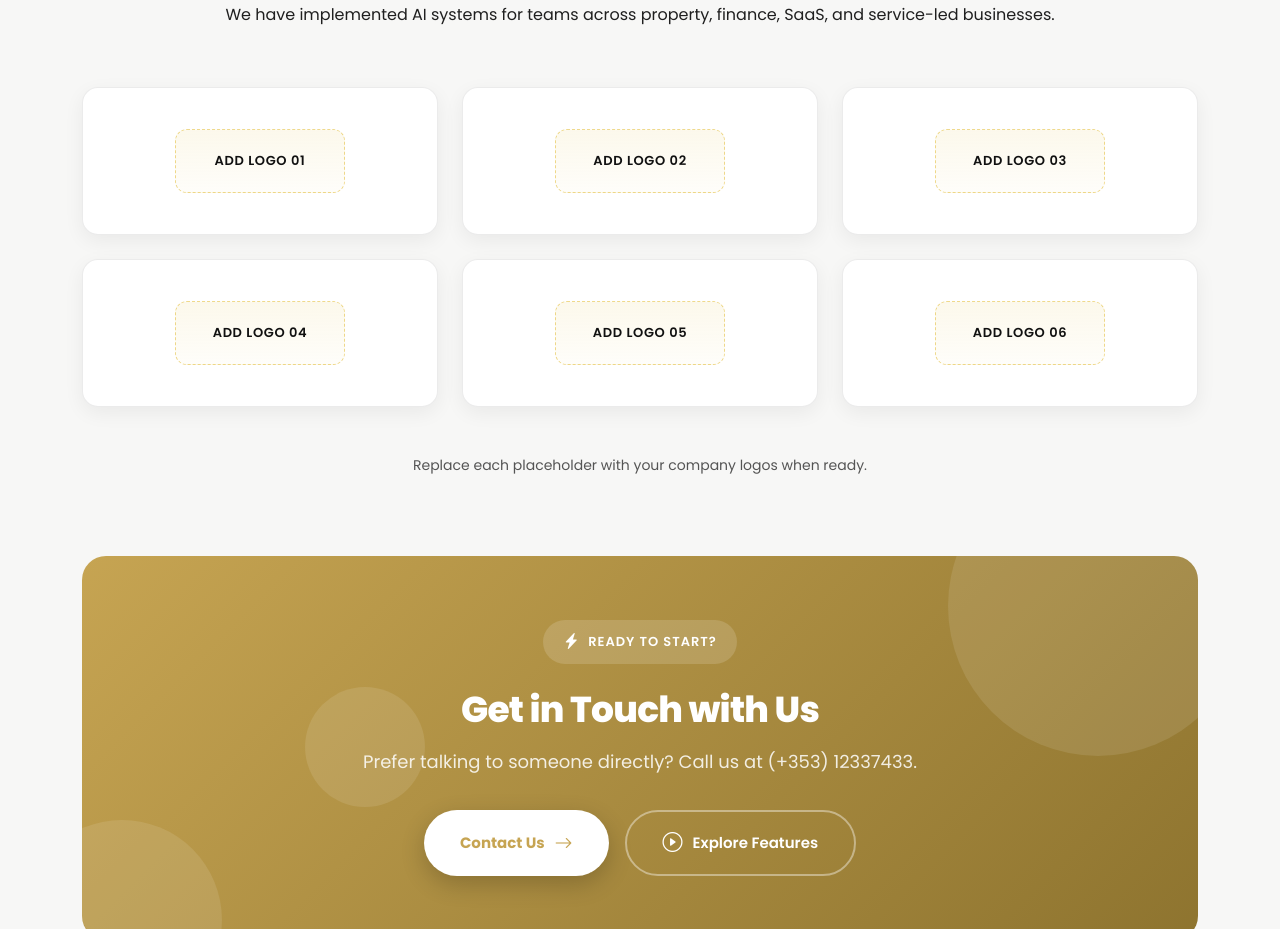
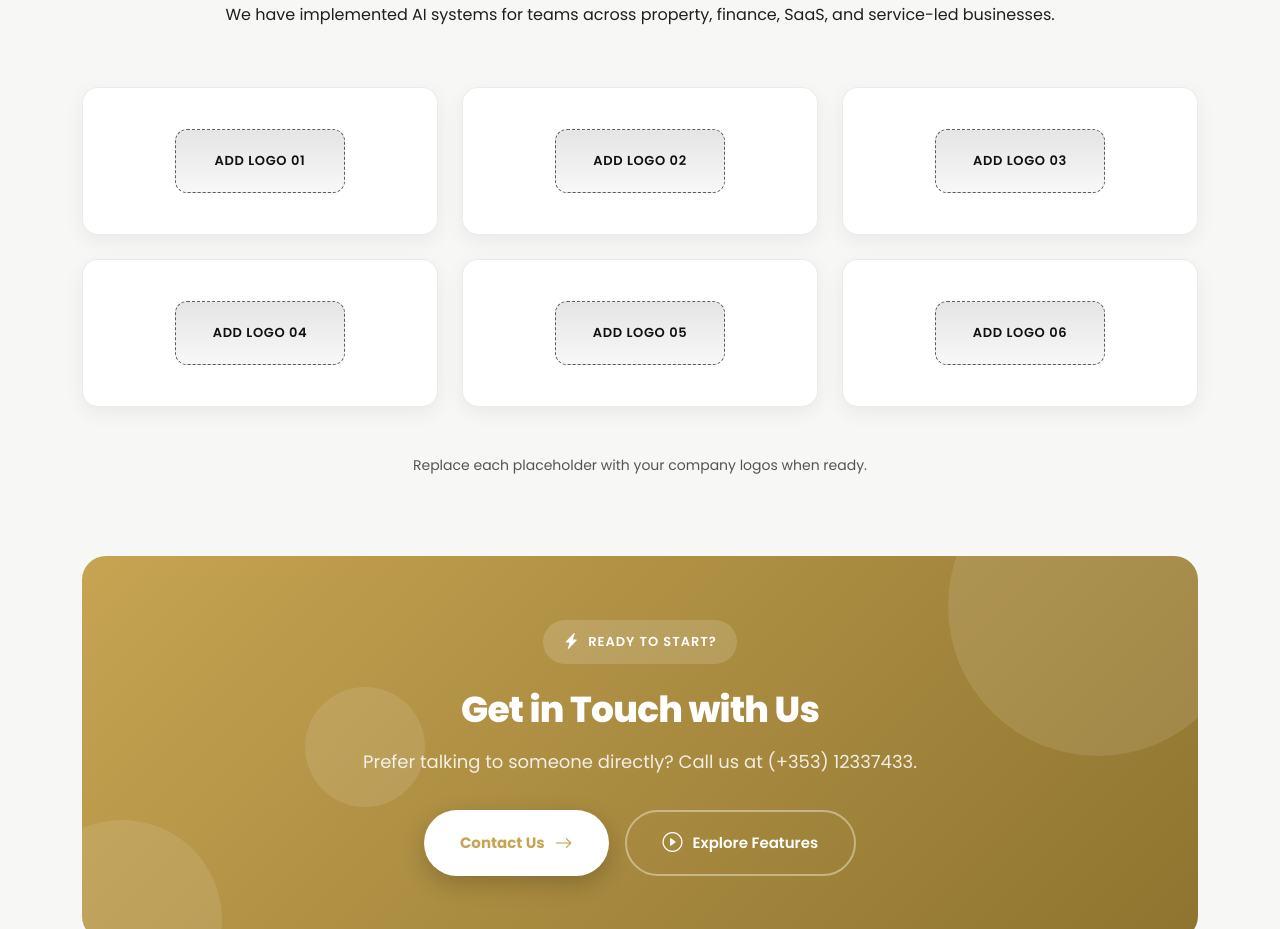
Before and after one commit to Faiz-Iqbal/introducing_radiant, a plain HTML site: page index.html in a window 1280 px wide. Shown: the part 3139-4068 px from the top of the page. Drawn offline with Linux system fonts and the light colour scheme; a web font is replaced by a local one.

Commit message:
style: update accent color to a darker shade

```diff
--- a/index.html
+++ b/index.html
@@ -29,7 +29,7 @@
 
   <style>
     :root {
-      --accent-color-rgb: 230, 197, 80;
+      --accent-color-rgb: 17, 17, 17;
     }
 
     body,
```
